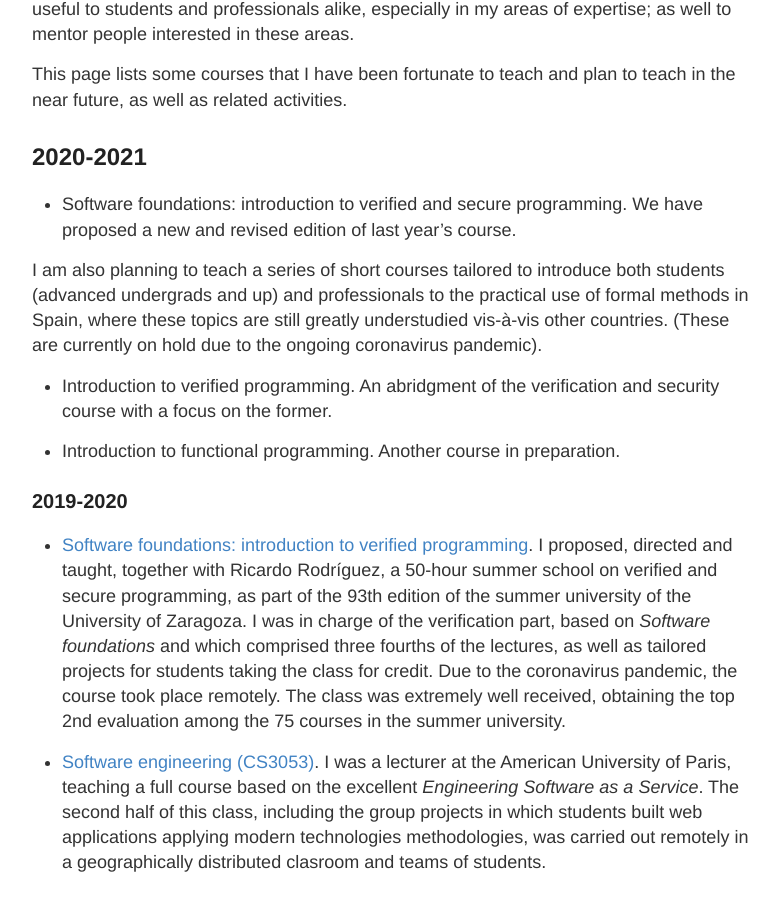
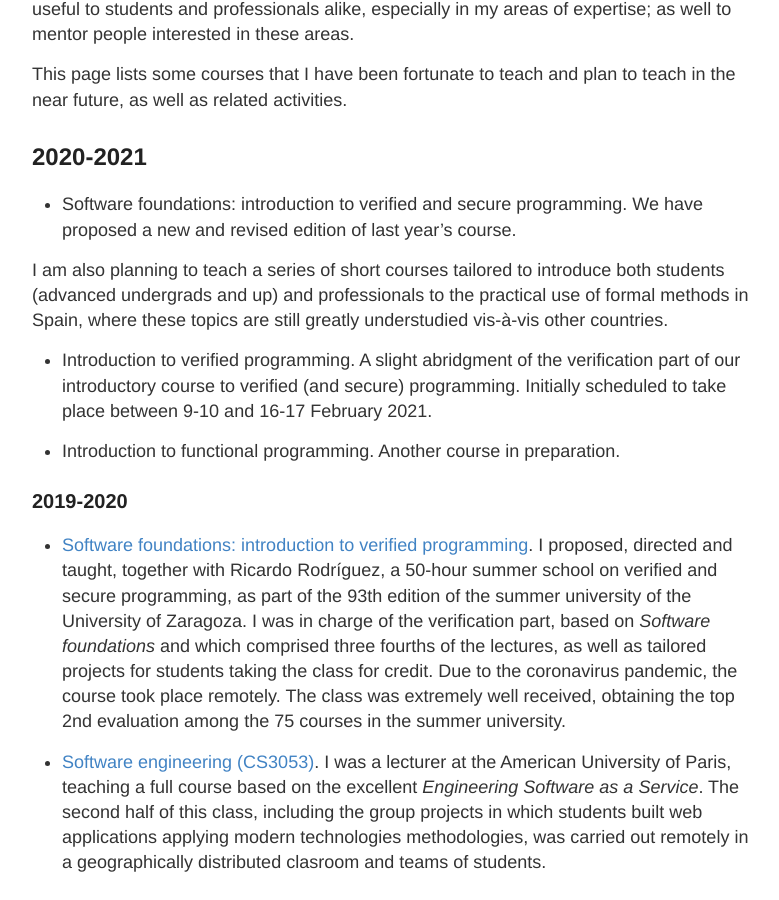
Before and after one commit to robblanco/robblanco.github.io, a Jekyll site: the page built from teaching.md, in a window 1280 px wide and 900 px high, scrolled down 386 px. Shown: the whole window, without its empty margins (248-1027 px from the left). Built offline with Jekyll 4.4.1, drawn with Linux system fonts in a browser that asks for light colours.

Commit message:
Tentative course dates

```diff
--- a/teaching.md
+++ b/teaching.md
@@ -26,12 +26,12 @@ teach in the near future, as well as related activities.
 I am also planning to teach a series of short courses tailored to introduce
 both students (advanced undergrads and up) and professionals to the practical
 use of formal methods in Spain, where these topics are still greatly
-understudied vis-à-vis other countries. (These are currently on hold due to the
-ongoing coronavirus pandemic).
+understudied vis-à-vis other countries.
 
 * Introduction to verified programming.
-  An abridgment of the verification and security course with a focus on the
-  former.
+  A slight abridgment of the verification part of our introductory course to
+  verified (and secure) programming. Initially scheduled to take place between
+  9-10 and 16-17 February 2021.
 
 * Introduction to functional programming.
   Another course in preparation.
```
